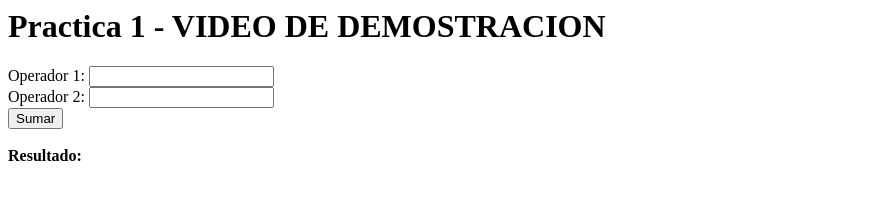
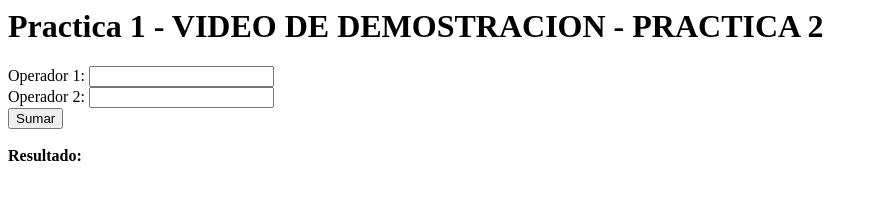
Before and after one commit to javierjaureguij/Puppet-Deployment-Example, a plain HTML site: page sitio/index.html in a window 1280 px wide. Shown: the whole page, without its empty margins (0-878 px from the left). Drawn offline with nearby package versions, Linux system fonts and the light colour scheme.

Commit message:
Se corrigió test fallido

```diff
--- a/sitio/index.html
+++ b/sitio/index.html
@@ -7,7 +7,7 @@
               crossorigin="anonymous"></script>
     </head>
     <body>
-        <h1>Practica 1 - VIDEO DE DEMOSTRACION</h1>
+        <h1>Practica 1 - VIDEO DE DEMOSTRACION - PRACTICA 2</h1>
         <div>
             <label>Operador 1:</label>
             <input type="number" id="txtOperador1">
```
Also changed, not shown: microservicios/suma/test/test.js (+1 -1 lines).
